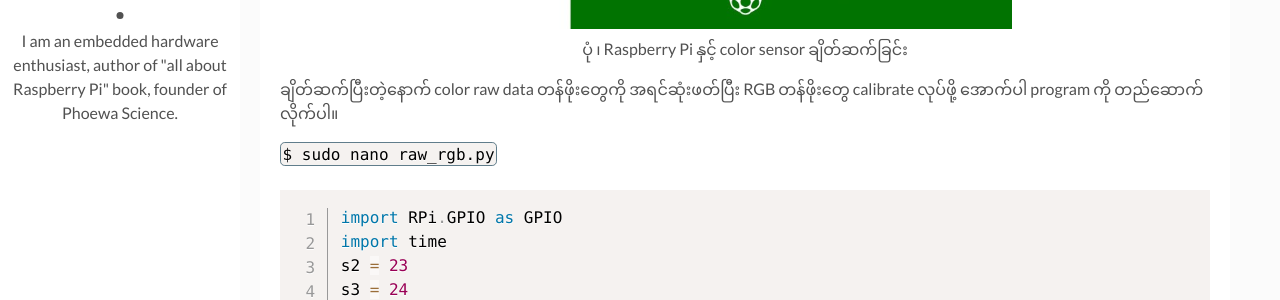
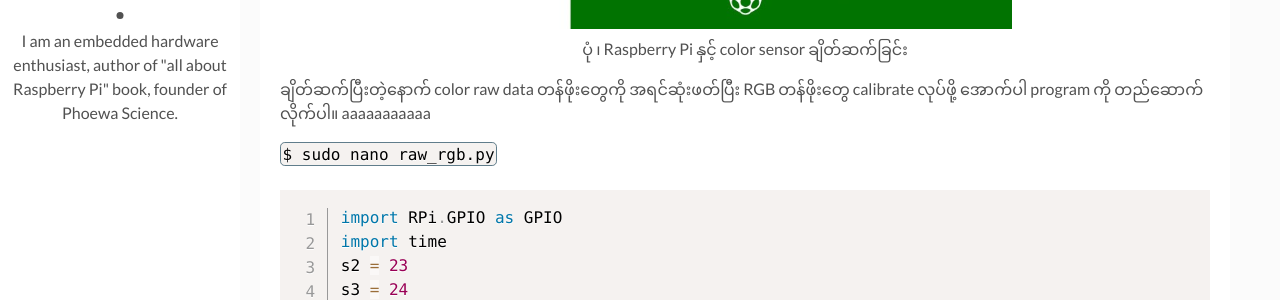
Before and after one commit to kogyikaunghtet/kogyikaunghtet.github.io, a Jekyll site: the page built from _posts/2021-1-31-rpi-color-sensor.markdown, in a window 1280 px wide and 1400 px high, scrolled down 2485 px. Shown: the part 150-450 px from the top of the window. Built offline with Jekyll 4.4.1, drawn with Linux system fonts in a browser that asks for light colours; comment, search, counter and statistics services are not loaded.

Commit message:
Initial commit

```diff
--- a/_posts/2021-1-31-rpi-color-sensor.markdown
+++ b/_posts/2021-1-31-rpi-color-sensor.markdown
@@ -50,7 +50,7 @@
 <a>ပုံ ၊ Raspberry Pi နှင့် color sensor ချိတ်ဆက်ခြင်း</a>
 </p>
 
-ချိတ်ဆက်ပြီးတဲ့နောက် color raw data တန်ဖိုးတွေကို အရင်ဆုံးဖတ်ပြီး RGB တန်ဖိုးတွေ calibrate လုပ်ဖို့ အောက်ပါ program ကို တည်ဆောက်လိုက်ပါ။
+ချိတ်ဆက်ပြီးတဲ့နောက် color raw data တန်ဖိုးတွေကို အရင်ဆုံးဖတ်ပြီး RGB တန်ဖိုးတွေ calibrate လုပ်ဖို့ အောက်ပါ program ကို တည်ဆောက်လိုက်ပါ။ aaaaaaaaaaa
 
 `$ sudo nano raw_rgb.py`
 
--- a/assets/css/main.css
+++ b/assets/css/main.css
@@ -1498,7 +1498,7 @@
     width: 100%;
     height: 100%;
   }
-.horizontal_scroll {
+div.horizontal_scroll {
   overflow:auto;
   width: device-width;
   height: 100%;
```
